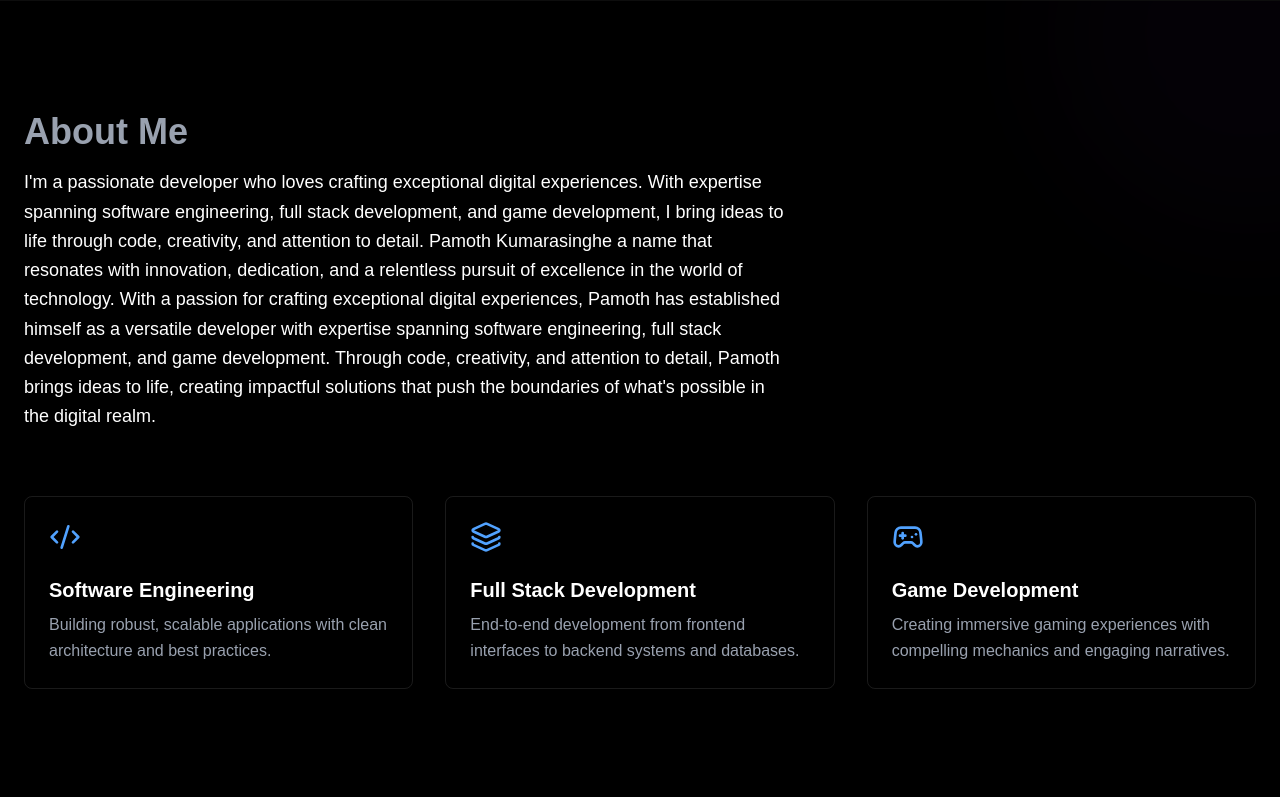
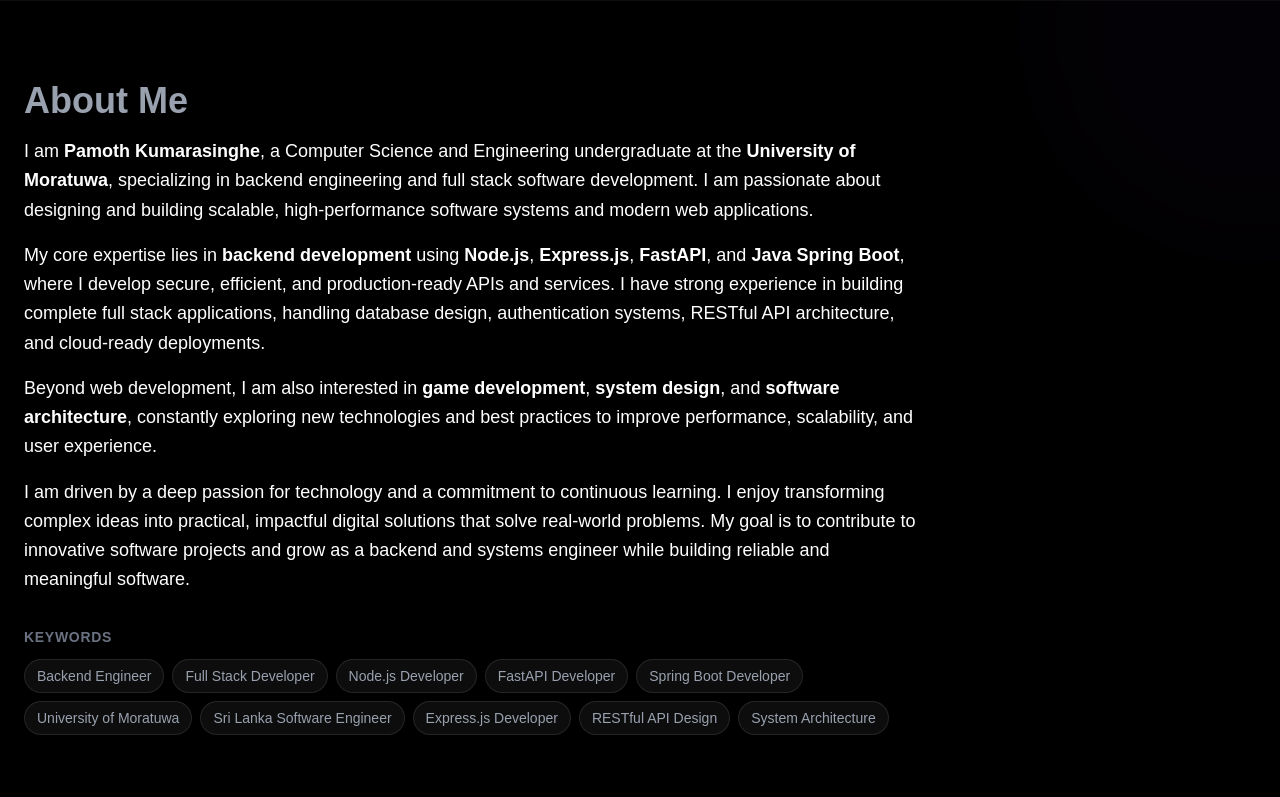
Before and after one commit to PamothKumarasinghe/portfolio_pamothk, a Next.js app: page / in a window 1280 px wide. Shown: the part 800-1597 px from the top of the page. Built offline with nearby package versions, Linux system fonts and the light colour scheme; no server answers.

Commit message:
seo things-about me changed

```diff
--- a/app/achievements/page.tsx
+++ b/app/achievements/page.tsx
@@ -2,23 +2,35 @@ import { getAchievements } from '../lib/actions';
 import { AchievementsPageClient } from './AchievementsPageClient';
 import type { Metadata } from 'next';
 
+// Enable ISR: Static generation with revalidation every 60 seconds
+export const revalidate = 60;
+
 export const metadata: Metadata = {
   title: 'Achievements & Awards | Pamoth Kumarasinghe',
-  description: 'Explore Pamoth Kumarasinghe\'s achievements, awards, certifications, and milestones in software development, game development, competitive programming, and engineering excellence.',
+  description: 'Explore achievements, awards, and certifications in software development, game development, and competitive programming.',
   keywords: ['Pamoth Kumarasinghe Achievements', 'Software Development Awards', 'Programming Certifications', 'Game Development Awards', 'Engineering Achievements'],
   alternates: {
     canonical: 'https://pamoth.cse.mrt.lk/achievements',
   },
   openGraph: {
     title: 'Achievements & Awards | Pamoth Kumarasinghe',
-    description: 'Explore my achievements, awards, certifications, and milestones in software development, game development, and engineering.',
+    description: 'Explore achievements, awards, and certifications in software development, game development, and competitive programming.',
     url: 'https://pamoth.cse.mrt.lk/achievements',
     type: 'website',
+    images: [
+      {
+        url: 'https://pamoth.cse.mrt.lk/profilepic.jpg',
+        width: 1200,
+        height: 630,
+        alt: 'Pamoth Kumarasinghe - Achievements & Awards',
+      },
+    ],
   },
   twitter: {
     card: 'summary_large_image',
     title: 'Achievements & Awards | Pamoth Kumarasinghe',
-    description: 'Explore my achievements, awards, certifications, and milestones in software and game development.',
+    description: 'Explore achievements, awards, and certifications in software development, game development, and competitive programming.',
+    images: ['https://pamoth.cse.mrt.lk/profilepic.jpg'],
   },
 };
 
--- a/app/blog/page.tsx
+++ b/app/blog/page.tsx
@@ -3,9 +3,13 @@ import Link from 'next/link';
 import { getAllPosts } from '../lib/blog';
 import { Navigation } from '../components/Navigation';
 
+// Force static generation for optimal SEO
+export const dynamic = 'force-static';
+export const revalidate = 3600; // Revalidate every hour
+
 export const metadata: Metadata = {
-  title: 'Blog',
-  description: 'Technical blog posts by Pamoth Kumarasinghe covering software engineering, web development, React, Next.js, game development, and programming best practices.',
+  title: 'Tech Blog | Pamoth Kumarasinghe',
+  description: 'Technical blog posts covering software engineering, web development, React, Next.js, game development, and programming tips.',
   keywords: [
     'Pamoth Kumarasinghe blog',
     'software engineering blog',
@@ -19,10 +23,24 @@ export const metadata: Metadata = {
     canonical: 'https://pamoth.cse.mrt.lk/blog',
   },
   openGraph: {
-    title: 'Blog | Pamoth Kumarasinghe',
-    description: 'Technical blog posts covering software engineering, web development, and programming best practices.',
+    title: 'Tech Blog | Pamoth Kumarasinghe',
+    description: 'Technical blog posts covering software engineering, web development, React, Next.js, game development, and programming tips.',
     url: 'https://pamoth.cse.mrt.lk/blog',
     type: 'website',
+    images: [
+      {
+        url: 'https://pamoth.cse.mrt.lk/profilepic.jpg',
+        width: 1200,
+        height: 630,
+        alt: 'Pamoth Kumarasinghe - Tech Blog',
+      },
+    ],
+  },
+  twitter: {
+    card: 'summary_large_image',
+    title: 'Tech Blog | Pamoth Kumarasinghe',
+    description: 'Technical blog posts covering software engineering, web development, React, Next.js, game development, and programming tips.',
+    images: ['https://pamoth.cse.mrt.lk/profilepic.jpg'],
   },
 };
 
--- a/app/components/About.tsx
+++ b/app/components/About.tsx
@@ -8,19 +8,32 @@ export function About() {
   const features = [
     {
       icon: <Code2 size={32} />,
-      title: 'Software Engineering',
-      description: 'Building robust, scalable applications with clean architecture and best practices.'
+      title: 'Backend Engineering',
+      description: 'Developing secure, efficient, and production-ready APIs using Node.js, Express.js, FastAPI, and Java Spring Boot.'
     },
     {
       icon: <Layers size={32} />,
       title: 'Full Stack Development',
-      description: 'End-to-end development from frontend interfaces to backend systems and databases.'
+      description: 'Building complete applications with database design, authentication systems, RESTful APIs, and cloud-ready deployments.'
     },
     {
       icon: <Gamepad2 size={32} />,
       title: 'Game Development',
-      description: 'Creating immersive gaming experiences with compelling mechanics and engaging narratives.'
+      description: 'Creating immersive gaming experiences while exploring system design and software architecture.'
     }
+  ];
+
+  const keywords = [
+    'Backend Engineer',
+    'Full Stack Developer',
+    'Node.js Developer',
+    'FastAPI Developer',
+    'Spring Boot Developer',
+    'University of Moratuwa',
+    'Sri Lanka Software Engineer',
+    'Express.js Developer',
+    'RESTful API Design',
+    'System Architecture',
   ];
 
   return (
@@ -48,12 +61,53 @@ export function About() {
           >
             About Me
           </motion.h2>
-          <p className="text-white max-w-3xl mb-16 text-gray-300 text-lg leading-relaxed">
-            I&apos;m a passionate developer who loves crafting exceptional digital experiences.
-            With expertise spanning software engineering, full stack development, and game development,
-            I bring ideas to life through code, creativity, and attention to detail.
-            Pamoth Kumarasinghe a name that resonates with innovation, dedication, and a relentless pursuit of excellence in the world of technology. With a passion for crafting exceptional digital experiences, Pamoth has established himself as a versatile developer with expertise spanning software engineering, full stack development, and game development. Through code, creativity, and attention to detail, Pamoth brings ideas to life, creating impactful solutions that push the boundaries of what&apos;s possible in the digital realm.
-          </p>
+          <div className="text-white max-w-4xl mb-8 text-gray-300 text-lg leading-relaxed space-y-4">
+            <p>
+              I am <strong>Pamoth Kumarasinghe</strong>, a Computer Science and Engineering undergraduate at the <strong>University of Moratuwa</strong>,
+              specializing in backend engineering and full stack software development. I am passionate about designing and building scalable,
+              high-performance software systems and modern web applications.
+            </p>
+            <p>
+              My core expertise lies in <strong>backend development</strong> using <strong>Node.js</strong>, <strong>Express.js</strong>, <strong>FastAPI</strong>,
+              and <strong>Java Spring Boot</strong>, where I develop secure, efficient, and production-ready APIs and services. I have strong experience in
+              building complete full stack applications, handling database design, authentication systems, RESTful API architecture, and cloud-ready deployments.
+            </p>
+            <p>
+              Beyond web development, I am also interested in <strong>game development</strong>, <strong>system design</strong>, and <strong>software architecture</strong>,
+              constantly exploring new technologies and best practices to improve performance, scalability, and user experience.
+            </p>
+            <p>
+              I am driven by a deep passion for technology and a commitment to continuous learning. I enjoy transforming complex ideas into practical,
+              impactful digital solutions that solve real-world problems. My goal is to contribute to innovative software projects and grow as a
+              backend and systems engineer while building reliable and meaningful software.
+            </p>
+          </div>
+
+          {/* Keywords Section for SEO */}
+          <motion.div
+            className="mb-16 max-w-4xl"
+            initial={{ opacity: 0, y: 20 }}
+            whileInView={{ opacity: 1, y: 0 }}
+            viewport={{ once: true }}
+            transition={{ delay: 0.3, duration: 0.6 }}
+          >
+            <h3 className="text-gray-500 text-sm font-semibold mb-3 uppercase tracking-wider">Keywords</h3>
+            <div className="flex flex-wrap gap-2">
+              {keywords.map((keyword, index) => (
+                <motion.span
+                  key={keyword}
+                  initial={{ opacity: 0, scale: 0.8 }}
+                  whileInView={{ opacity: 1, scale: 1 }}
+                  viewport={{ once: true }}
+                  transition={{ delay: 0.05 * index, duration: 0.3 }}
+                  whileHover={{ scale: 1.05, backgroundColor: 'rgba(59, 130, 246, 0.15)' }}
+                  className="px-3 py-1.5 text-sm bg-white/5 text-gray-400 rounded-full border border-white/10 hover:border-blue-500/50 hover:text-blue-400 transition-all cursor-default"
+                >
+                  {keyword}
+                </motion.span>
+              ))}
+            </div>
+          </motion.div>
 
           <div className="grid md:grid-cols-3 gap-8">
             {features.map((feature, index) => (
--- a/app/layout.tsx
+++ b/app/layout.tsx
@@ -15,15 +15,16 @@ const geistMono = Geist_Mono({
 export const metadata: Metadata = {
   metadataBase: new URL("https://pamoth.cse.mrt.lk"),
   title: {
-    default: "Pamoth Kumarasinghe | Software Engineer & Full Stack Developer Portfolio",
+    default: "Pamoth Kumarasinghe | Backend Engineer & Full Stack Developer Portfolio",
     template: "%s | Pamoth Kumarasinghe"
   },
-  description: "Pamoth Kumarasinghe - Professional Software Engineer, Full Stack Developer, and Game Developer. Expert in React, Next.js, Node.js, and modern web technologies. View my portfolio of innovative projects and achievements.",
+  description: "Backend Engineer & Full Stack Developer specializing in Node.js, Express.js, FastAPI, and Spring Boot. University of Moratuwa CSE undergraduate building scalable software systems.",
   keywords: [
     "Pamoth Kumarasinghe",
     "Pamoth",
     "Kumarasinghe",
     "Software Engineer",
+    "Backend Engineer",
     "Full Stack Developer",
     "Game Developer",
     "Web Developer",
@@ -31,12 +32,20 @@ export const metadata: Metadata = {
     "Next.js Developer",
     "Node.js Developer",
     "TypeScript Developer",
+    "Express.js Developer",
+    "FastAPI Developer",
+    "Spring Boot Developer",
+    "RESTful API Design",
+    "System Architecture",
+    "University of Moratuwa",
+    "Sri Lanka Software Engineer",
     "Portfolio",
     "Projects",
     "Skills",
     "Achievements",
     "Contact",
     "Web Development",
+    "Backend Development",
     "github tricks",
     "Programming",
     "Computer Science",
@@ -49,9 +58,9 @@ export const metadata: Metadata = {
     canonical: "https://pamoth.cse.mrt.lk",
   },
   openGraph: {
-    title: "Pamoth Kumarasinghe | Software Engineer & Full Stack Developer Portfolio",
+    title: "Pamoth Kumarasinghe | Backend Engineer & Full Stack Developer Portfolio",
     description:
-      "Professional Software Engineer, Full Stack Developer, and Game Developer. Expert in React, Next.js, Node.js, and modern web technologies. Explore my innovative projects and technical achievements.",
+      "Backend Engineer & Full Stack Developer specializing in Node.js, Express.js, FastAPI, and Spring Boot. University of Moratuwa CSE undergraduate building scalable software systems.",
     url: "https://pamoth.cse.mrt.lk",
     siteName: "Pamoth Kumarasinghe Portfolio",
     images: [
@@ -67,9 +76,9 @@ export const metadata: Metadata = {
   },
   twitter: {
     card: "summary_large_image",
-    title: "Pamoth Kumarasinghe | Software Engineer & Full Stack Developer",
+    title: "Pamoth Kumarasinghe | Backend Engineer & Full Stack Developer Portfolio",
     description:
-      "Professional Software Engineer, Full Stack Developer, and Game Developer. Expert in React, Next.js, Node.js, and modern web technologies.",
+      "Backend Engineer & Full Stack Developer specializing in Node.js, Express.js, FastAPI, and Spring Boot. University of Moratuwa CSE undergraduate building scalable software systems.",
     images: ["https://pamoth.cse.mrt.lk/profilepic.jpg"],
     creator: "@pamothkumarasinghe",
   },
@@ -102,8 +111,8 @@ export default function RootLayout({
     "name": "Pamoth Kumarasinghe",
     "url": "https://pamoth.cse.mrt.lk",
     "image": "https://pamoth.cse.mrt.lk/profilepic.jpg",
-    "jobTitle": "Software Engineer",
-    "description": "Professional Software Engineer, Full Stack Developer, and Game Developer specializing in modern web technologies",
+    "jobTitle": "Backend Engineer & Full Stack Developer",
+    "description": "Backend Engineer and Full Stack Developer specializing in Node.js, Express.js, FastAPI, and Spring Boot. University of Moratuwa CSE undergraduate passionate about building scalable software systems.",
     "email": "prkumarasinghe@gmail.com",
     "sameAs": [
       "https://github.com/PamothKumarasinghe",
@@ -111,18 +120,27 @@ export default function RootLayout({
       "https://www.instagram.com/nikolai_laazz?igsh=cDR0bWpnN2x3anEy"
     ],
     "knowsAbout": [
+      "Backend Engineering",
       "Software Engineering",
       "Full Stack Development",
       "Game Development",
+      "Node.js",
+      "Express.js",
+      "FastAPI",
+      "Spring Boot",
+      "RESTful API Design",
+      "System Architecture",
       "React",
       "Next.js",
-      "Node.js",
       "TypeScript",
       "Unity",
       "JavaScript",
       "Python",
       "Java",
-      "Web Development"
+      "Web Development",
+      "Database Design",
+      "Authentication Systems",
+      "Cloud Deployments"
     ],
     "alumniOf": {
       "@type": "Organization",
--- a/app/page.tsx
+++ b/app/page.tsx
@@ -4,6 +4,9 @@ import { Skills } from './components/Skills';
 import { Projects } from './components/Projects';
 import { Contact } from './components/Contact';
 import { Navigation } from './components/Navigation';
+
+// Enable ISR for homepage with data
+export const revalidate = 60;
 
 export default function Home() {
   // FAQ JSON-LD structured data for SEO
--- a/app/projects/page.tsx
+++ b/app/projects/page.tsx
@@ -2,23 +2,35 @@ import { getProjects } from '../lib/actions';
 import { ProjectsPageClient } from './ProjectsPageClient';
 import type { Metadata } from 'next';
 
+// Enable ISR: Static generation with revalidation every 60 seconds
+export const revalidate = 60;
+
 export const metadata: Metadata = {
   title: 'Projects | Pamoth Kumarasinghe',
-  description: 'Browse Pamoth Kumarasinghe\'s portfolio of innovative web development, game development, and software engineering projects. Built with React, Next.js, Node.js, Unity, and cutting-edge technologies.',
+  description: 'Portfolio of web development, game development, and software engineering projects built with React, Next.js, Unity, and modern tech.',
   keywords: ['Pamoth Kumarasinghe Projects', 'Web Development Portfolio', 'Game Development Projects', 'React Projects', 'Next.js Projects', 'Software Engineering Portfolio'],
   alternates: {
     canonical: 'https://pamoth.cse.mrt.lk/projects',
   },
   openGraph: {
     title: 'Projects Portfolio | Pamoth Kumarasinghe',
-    description: 'Browse my portfolio of innovative web development, game development, and software engineering projects built with modern technologies.',
+    description: 'Portfolio of web development, game development, and software engineering projects built with React, Next.js, Unity, and modern tech.',
     url: 'https://pamoth.cse.mrt.lk/projects',
     type: 'website',
+    images: [
+      {
+        url: 'https://pamoth.cse.mrt.lk/profilepic.jpg',
+        width: 1200,
+        height: 630,
+        alt: 'Pamoth Kumarasinghe - Projects Portfolio',
+      },
+    ],
   },
   twitter: {
     card: 'summary_large_image',
     title: 'Projects Portfolio | Pamoth Kumarasinghe',
-    description: 'Browse my portfolio of innovative web development, game development, and software engineering projects.',
+    description: 'Portfolio of web development, game development, and software engineering projects built with React, Next.js, Unity, and modern tech.',
+    images: ['https://pamoth.cse.mrt.lk/profilepic.jpg'],
   },
 };
 
--- a/app/sitemap.ts
+++ b/app/sitemap.ts
@@ -1,5 +1,8 @@
 import { MetadataRoute } from 'next';
 import { getAllPosts } from './lib/blog';
+
+// Revalidate sitemap every hour for SEO
+export const revalidate = 3600;
 
 export default function sitemap(): MetadataRoute.Sitemap {
     const baseUrl = 'https://pamoth.cse.mrt.lk';
```
Also changed, not shown: app/blog/[slug]/page.tsx (+12 -0 lines), content/blog/README.md.
